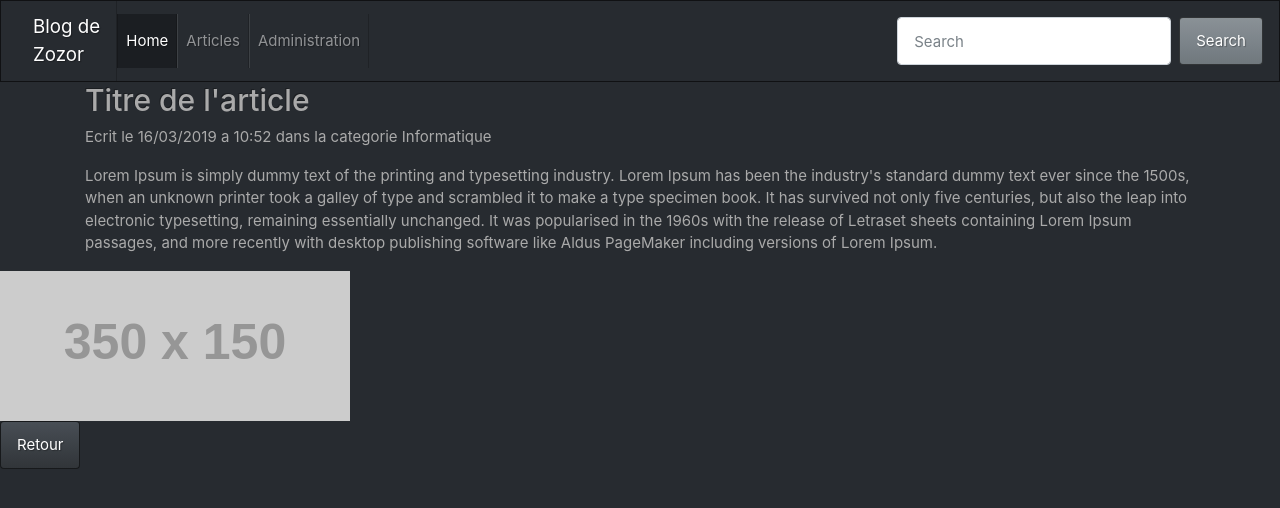
After one commit to Nerpp/blogZozor, a Symfony app: template templates/blog/show.html.twig in a window 1280 px wide. The commit adds this page. Shown: the top 508 px of the page. Run offline with Twig, Linux system fonts and the light colour scheme; the template is opened without the code that fills it, so the values that code supplies are empty; grey boxes labelled with a size stand in for pictures from a placeholder-image service; some libraries are stand-ins or nearby versions.

Commit message:
Ajout du theme Bootstrap4 a config/packages/twig.yaml

```diff
--- a/src/Controller/BlogController.php
+++ b/src/Controller/BlogController.php
@@ -39,6 +39,6 @@ class BlogController extends AbstractController
     */
     public function show()
     {
-        return $this->render('blog/show.twig.html');
+        return $this->render('blog/show.html.twig');
     }
 }
--- a/templates/blog/index.html.twig
+++ b/templates/blog/index.html.twig
@@ -23,7 +23,7 @@
             <img alt="" src="http://placehold.it/350x150">
         </div>
         <div class="boutonArticle">
-            {# j'utilise {{}} pour permettre l'affichage d'une expression et envoyer la route a l'annotation @ correspondante #}
+            {# j'utilise {{}} pour permettre l'affichage de l'expression path et communiquer avec le name du controller #}
              <a href="{{ path('blog_show')}}" class="btn btn-primary">Lire</a>
         </div>
         </article>
@@ -45,7 +45,7 @@
             <img alt="" src="http://placehold.it/350x150">
         </div>
         <div class="boutonArticle">
-            {# j'utilise {{}} pour permettre l'affichage d'une expression et envoyer la route a l'annotation @ correspondante #}
+            {# j'utilise {{}} pour permettre l'affichage de l'expression path et communiquer avec le name du controller #}
              <a href="{{ path('blog_show')}}" class="btn btn-primary">Lire</a>
         </div>
         </article>
@@ -67,7 +67,7 @@
             <img alt="" src="http://placehold.it/350x150">
         </div>
         <div class="boutonArticle">
-            {# j'utilise {{}} pour permettre l'affichage d'une expression et envoyer la route a l'annotation @ correspondante #}
+            {# j'utilise {{}} pour permettre l'affichage de l'expression path et communiquer avec le name du controller #}
              <a href="{{ path('blog_show')}}" class="btn btn-primary">Lire</a>
         </div>
         </article>
--- /dev/null
+++ b/templates/blog/show.html.twig
@@ -0,0 +1,30 @@
+{# j'utilise une commande twig pour etendre le template de base #}
+{% extends 'base.html.twig' %}
+
+{# le block body comme cela va etre copié dans le template de base par twig #}
+{% block body %}
+
+<article>
+        <div class="titreArticle">
+            <h2>Titre de l'article</h2>
+        </div>
+        <div class="metadata">
+            <p>Ecrit le 16/03/2019 a 10:52 dans la categorie Informatique</p>
+        </div>
+            <p>Lorem Ipsum is simply dummy text of the printing and typesetting industry.
+                                                             Lorem Ipsum has been the industry's standard dummy text ever since the 1500s, when an unknown printer took a galley of type and scrambled it to make a type specimen book.
+                                                             It has survived not only five centuries, but also the leap into electronic typesetting, remaining essentially unchanged.
+                                                             It was popularised in the 1960s with the release of Letraset sheets containing Lorem Ipsum passages,
+                                                              and more recently with desktop publishing software like Aldus PageMaker including versions of Lorem Ipsum.
+            </p>
+        </div>
+        <div class="content">
+            <img alt="" src="http://placehold.it/350x150">
+        </div>
+        <div class="boutonArticle">
+            {# j'utilise {{}} pour permettre l'affichage de l'expression path et envoyer la route a l'annotation @ correspondante #}
+             <a href="/blog" class="btn btn-primary">Retour</a>
+        </div>
+</article>
+
+{% endblock %}
```
Also changed, not shown: 1 other file.
